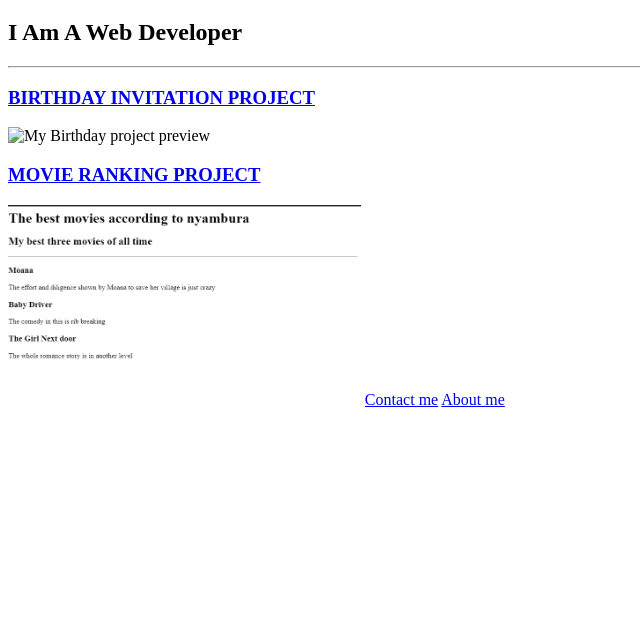
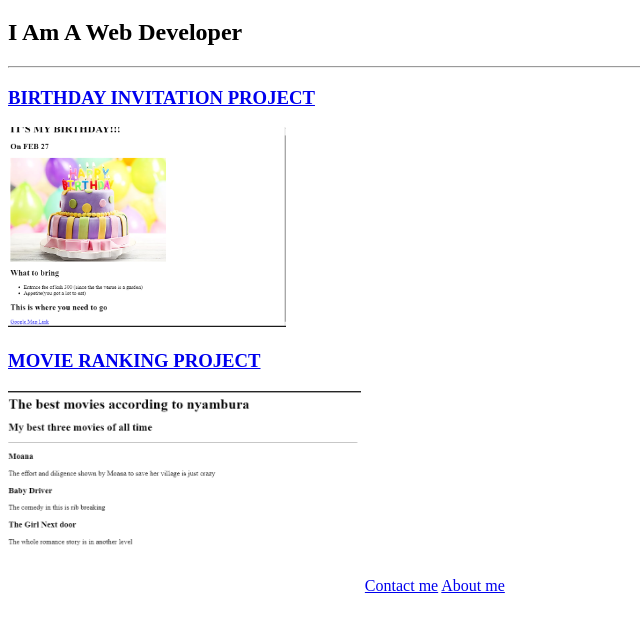
Before and after one commit to Tarsiana/-MY-HTML-PORTFOLIO, a plain HTML site: page index.html in a window 1280 px wide. Shown: the part 61-690 px from the top of the page, without its empty margins (0-640 px from the left). Drawn offline with Linux system fonts and the light colour scheme; files whose address does not match are found by name.

Commit message:
Update index.html

```diff
--- a/index.html
+++ b/index.html
@@ -11,7 +11,7 @@
     <h2>I Am A Web Developer</h2>
     <hr>
     <h3><a href="./public/my birthday invitation project.html"> BIRTHDAY INVITATION PROJECT</a></h3>
-    <img src="../4.3 HTML Porfolio Project/assets/images/My birthday invitation project.png"height="200" alt="My Birthday project preview"/>
+    <img src="../My birthday invitation project.png"height="200" alt="My Birthday project preview"/>
 <h3><a href="./public/my movie ranking project.html">MOVIE RANKING PROJECT</a></h3>
 <img src="../4.3 HTML Porfolio Project/assets/images/mY MOVIE RANKING PROJECT.png"height="200"alt="MOVIE PROJECT"/>
 <a href="./public/contact.html">Contact me</a>
```
